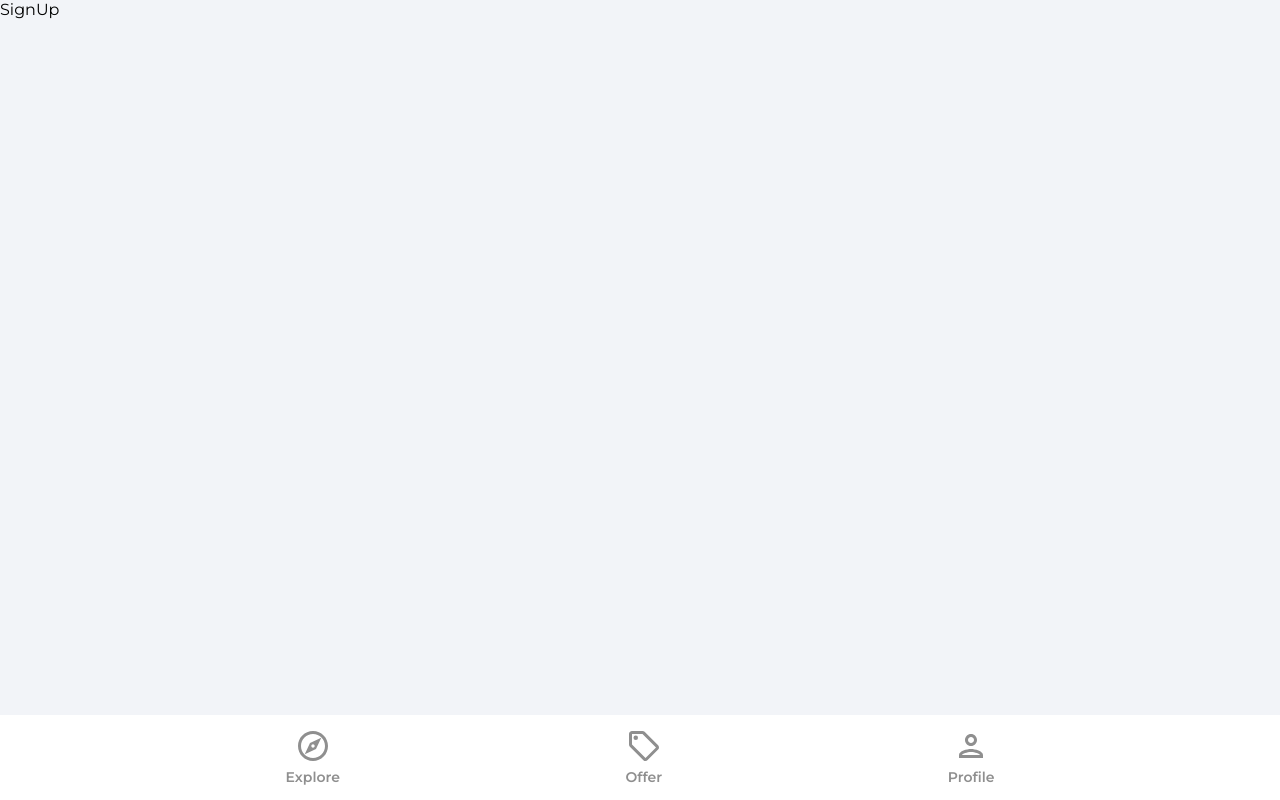
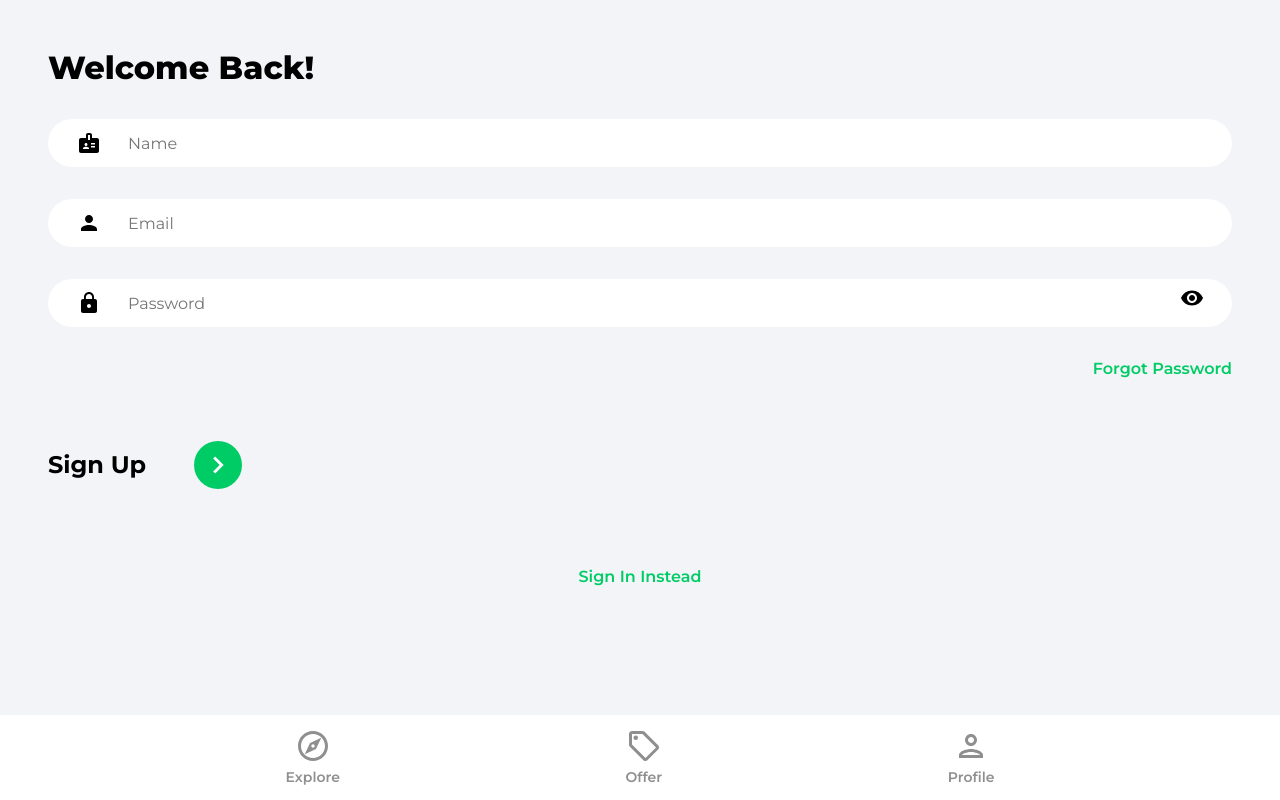
Before and after one commit to alexangria1992/react-course, a React (Vite) app in the folder house-marketplace/: page /sign-up in a window 1280 px wide. Built offline with nearby package versions, Linux system fonts and the light colour scheme.

Commit message:
Sign In & Sign Up Form

```diff
--- a/house-marketplace/src/App.jsx
+++ b/house-marketplace/src/App.jsx
@@ -15,7 +15,7 @@ function App() {
           <Route path="/" element={<Explore />} />
           <Route path="/offers" element={<Offers />} />
           <Route path="/profile" element={<SignIn />} />
-          <Route path="sign-in" element={<SignIn />} />
+          <Route path="/sign-in" element={<SignIn />} />
           <Route path="/sign-up" element={<SignUp />} />
           <Route path="/forgot-password" element={<ForgotPassword />} />
         </Routes>
--- a/house-marketplace/src/pages/SignIn.jsx
+++ b/house-marketplace/src/pages/SignIn.jsx
@@ -1,5 +1,85 @@
+import { useState } from "react";
+import { Link, useNavigate } from "react-router-dom";
+import visibilityIcon from "../assets/svg/visibilityIcon.svg";
+
 function SignIn() {
-  return <div>SignIn</div>;
+  const [showPassword, setShowPassword] = useState(false);
+  const [formData, setFormData] = useState({
+    email: "",
+    password: "",
+  });
+
+  const { email, password } = formData;
+
+  const navigate = useNavigate();
+
+  const onChange = (e) => {
+    setFormData((prevState) => ({
+      ...prevState,
+      [e.target.id]: e.target.value,
+    }));
+  };
+
+  return (
+    <>
+      <div className="pageContainer">
+        <header>
+          <p className="pageHeader">Welcome Back!</p>
+        </header>
+
+        <main>
+          <form>
+            <input
+              type="email"
+              className="emailInput"
+              placeholder="Email"
+              id="email"
+              value={email}
+              onChange={onChange}
+            />
+            <div className="passwordInputDiv">
+              <input
+                type={showPassword ? "text" : "password"}
+                className="passwordInput"
+                placeholder="Password"
+                id="password"
+                value={password}
+                onChange={onChange}
+              />
+              <img
+                src={visibilityIcon}
+                alt=""
+                className="showPassword"
+                onClick={() => setShowPassword((prevState) => !prevState)}
+              />
+              <Link to="/forgot-password" className="forgotPasswordLink">
+                Forgot Password
+              </Link>
+              <div className="signInBar">
+                <p className="signInText">Sign In</p>
+                <button className="signInButton">
+                  <svg
+                    xmlns="http://www.w3.org/2000/svg"
+                    height="34px"
+                    viewBox="0 0 24 24"
+                    width="34px"
+                    fill="#ffffff"
+                  >
+                    <path d="M0 0h24v24H0V0z" fill="none" />
+                    <path d="M8.59 16.59L13.17 12 8.59 7.41 10 6l6 6-6 6-1.41-1.41z" />
+                  </svg>
+                </button>
+              </div>
+            </div>
+          </form>
+          {/* Google Auth */}
+          <Link to="/sign-up" className="registerLink">
+            Sign Up Instead
+          </Link>
+        </main>
+      </div>
+    </>
+  );
 }
 
 export default SignIn;
--- a/house-marketplace/src/pages/SignUp.jsx
+++ b/house-marketplace/src/pages/SignUp.jsx
@@ -1,5 +1,94 @@
+import { useState } from "react";
+import { Link, useNavigate } from "react-router-dom";
+import visibilityIcon from "../assets/svg/visibilityIcon.svg";
+
 function SignUp() {
-  return <div>SignUp</div>;
+  const [showPassword, setShowPassword] = useState(false);
+  const [formData, setFormData] = useState({
+    name: "",
+    email: "",
+    password: "",
+  });
+
+  const { name, email, password } = formData;
+
+  const navigate = useNavigate();
+
+  const onChange = (e) => {
+    setFormData((prevState) => ({
+      ...prevState,
+      [e.target.id]: e.target.value,
+    }));
+  };
+
+  return (
+    <>
+      <div className="pageContainer">
+        <header>
+          <p className="pageHeader">Welcome Back!</p>
+        </header>
+
+        <main>
+          <form>
+            <input
+              type="text"
+              className="nameInput"
+              placeholder="Name"
+              id="name"
+              value={name}
+              onChange={onChange}
+            />
+            <input
+              type="email"
+              className="emailInput"
+              placeholder="Email"
+              id="email"
+              value={email}
+              onChange={onChange}
+            />
+            <div className="passwordInputDiv">
+              <input
+                type={showPassword ? "text" : "password"}
+                className="passwordInput"
+                placeholder="Password"
+                id="password"
+                value={password}
+                onChange={onChange}
+              />
+              <img
+                src={visibilityIcon}
+                alt=""
+                className="showPassword"
+                onClick={() => setShowPassword((prevState) => !prevState)}
+              />
+              <Link to="/forgot-password" className="forgotPasswordLink">
+                Forgot Password
+              </Link>
+              <div className="signUpBar">
+                <p className="signUpText">Sign Up</p>
+                <button className="signUpButton">
+                  <svg
+                    xmlns="http://www.w3.org/2000/svg"
+                    height="34px"
+                    viewBox="0 0 24 24"
+                    width="34px"
+                    fill="#ffffff"
+                  >
+                    <path d="M0 0h24v24H0V0z" fill="none" />
+                    <path d="M8.59 16.59L13.17 12 8.59 7.41 10 6l6 6-6 6-1.41-1.41z" />
+                  </svg>
+                </button>
+              </div>
+            </div>
+          </form>
+          {/* Google Auth */}
+          <Link to="/sign-in" className="registerLink">
+            Sign In Instead
+          </Link>
+        </main>
+      </div>
+    </>
+  );
 }
 
 export default SignUp;
```
